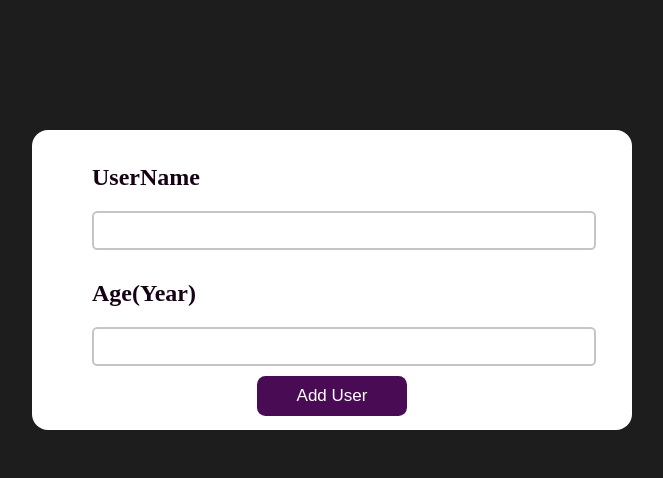
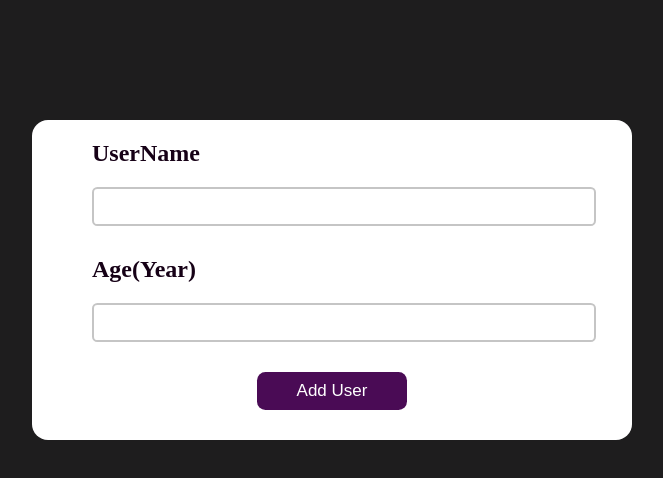
Before and after one commit to YuriSarmanho/UserCadaster, a React (Create React App) app in the folder user-cadaster/: page / in a window 1280 px wide. Shown: the top 478 px of the page, without its empty margins (308-971 px from the left). Built offline with nearby package versions, Linux system fonts and the light colour scheme.

Commit message:
white space do butao

```diff
--- a/user-cadaster/src/Components/Button/Button.css
+++ b/user-cadaster/src/Components/Button/Button.css
@@ -5,7 +5,7 @@
     border-radius: .5em;
     color: #fff;
     background-color: #4A0B55;
-    margin-top: 10px;
+    margin: 30px 0;
     cursor: pointer;
     font-size: 17px;
 }
--- a/user-cadaster/src/Components/User/User.css
+++ b/user-cadaster/src/Components/User/User.css
@@ -9,16 +9,14 @@
 
 .UserCadaster-container {
     width: 600px;
-    height: 300px;
+    height: 320px;
     background-color: #fff;
     border-radius: 1em;
     flex-direction: column;
     display: flex;
-
     justify-content: center;
     align-items: center;
 }
-
 
 input{
   width: 100%;
```
